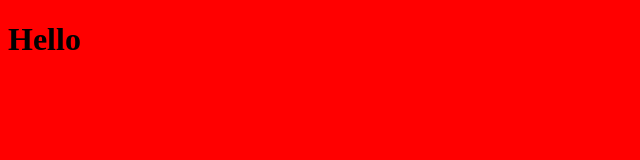
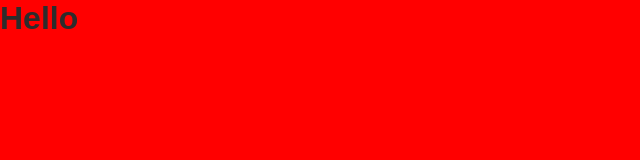
Before and after one commit to OksanaTryhub/kotodim_test, a website: page index.html in a window 1280 px wide. Shown: the whole page, without its empty margins (0-640 px from the left). Drawn offline with Linux system fonts and the light colour scheme.

Commit message:
Update index.html

```diff
--- a/index.html
+++ b/index.html
@@ -5,6 +5,7 @@
     <meta http-equiv="X-UA-Compatible" content="IE=edge" />
     <meta name="viewport" content="width=device-width, initial-scale=1.0" />
     <title>Котодім</title>
+    <link rel="stylesheet" href="/styles.css" />
 
   </head>
   <body style="background-color: red">
```
